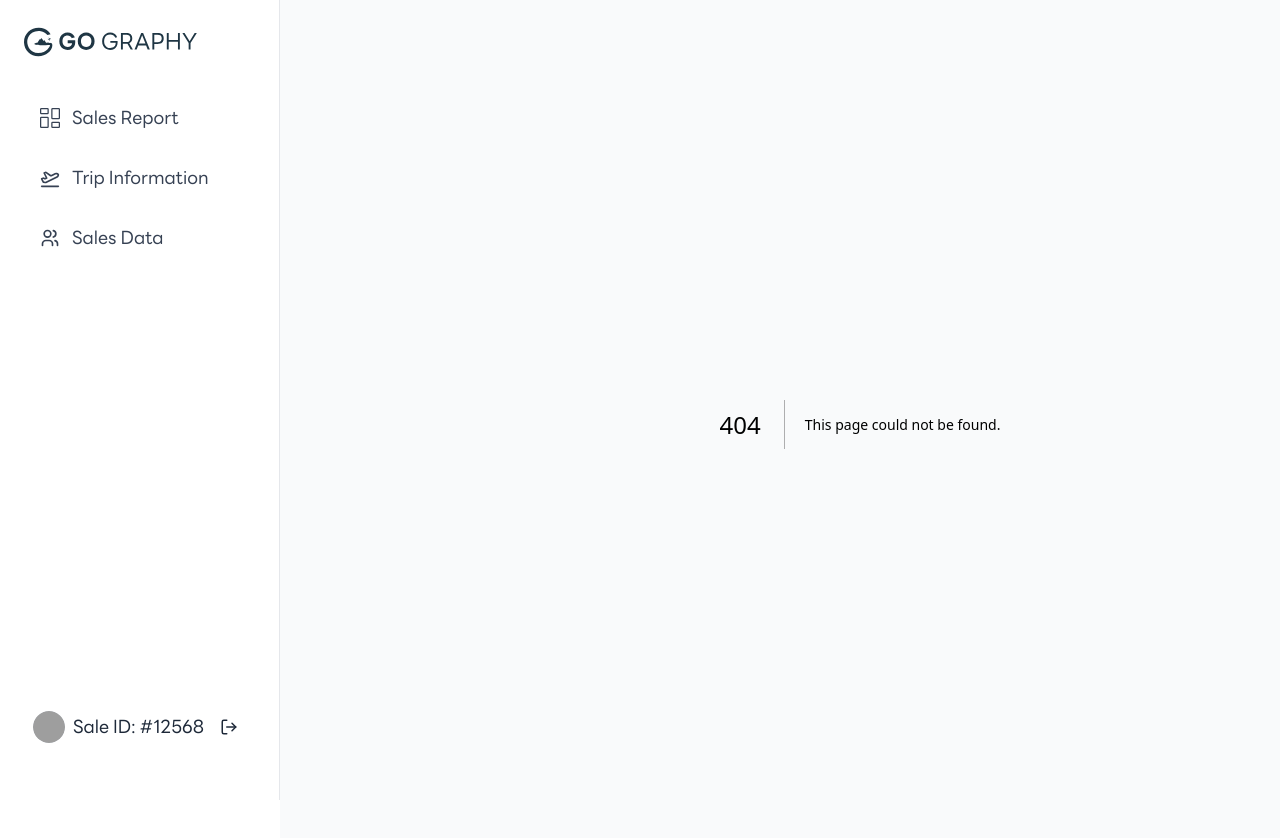
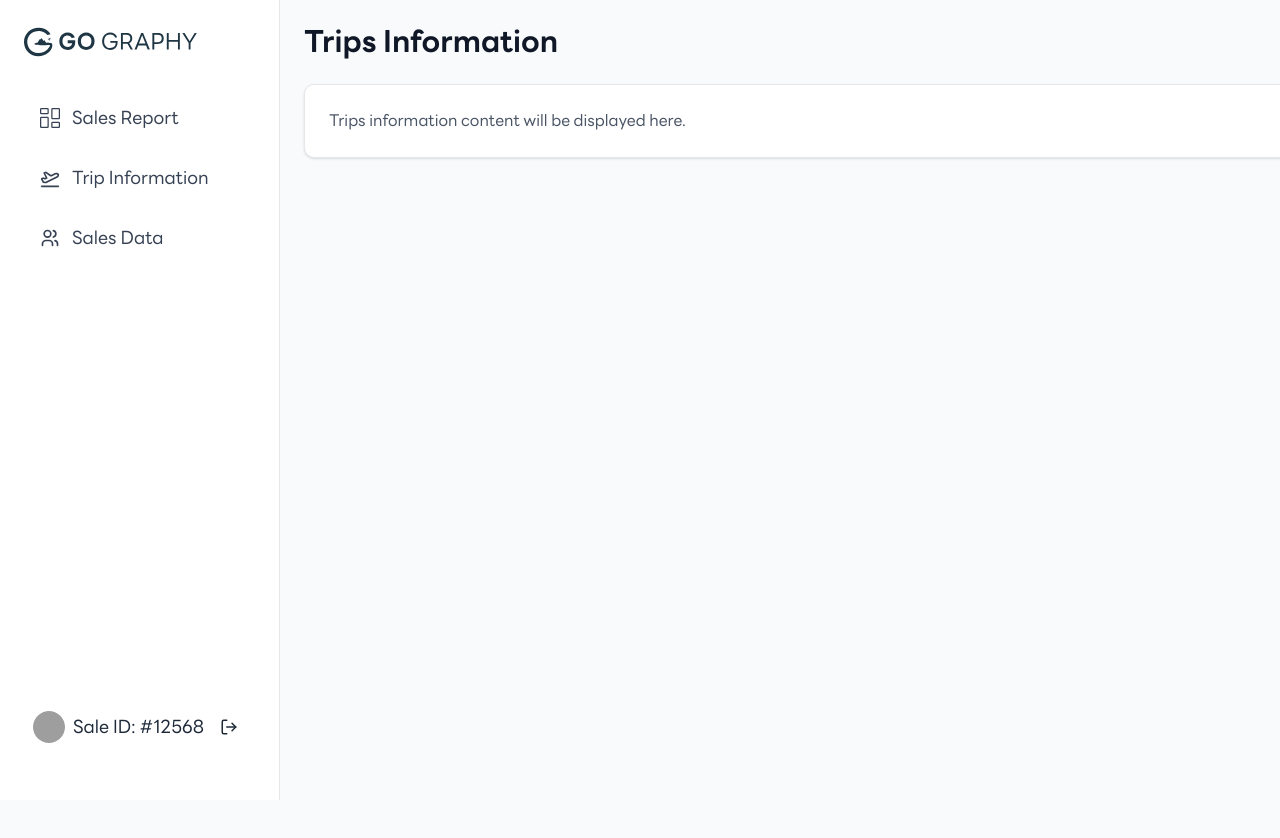
Before and after one commit to Canvasmediaagency/gography-seller-dashboard, a Next.js app: page /Trips in a window 1280 px wide. Before the commit this address had no page. Shown: the top 838 px of the page. After the commit the page ends 800 px from the top, so only its background shows below. Built offline with nearby package versions, Linux system fonts and the light colour scheme; grey boxes are pictures that could not be loaded.

Commit message:
feat: npm i frimousse

```diff
--- a/package.json
+++ b/package.json
@@ -13,6 +13,7 @@
     "@supabase/supabase-js": "^2.51.0",
     "class-variance-authority": "^0.7.1",
     "clsx": "^2.1.1",
+    "frimousse": "^0.3.0",
     "lucide-react": "^0.525.0",
     "next": "15.4.1",
     "react": "19.1.0",
--- a/src/app/special-data/page.tsx
+++ b/src/app/Trips/page.tsx
@@ -3,9 +3,9 @@ import React from 'react'
 function SpecialDataPage() {
   return (
     <>
-      <h1 className="text-3xl font-bold text-gray-900 mb-6">Trip Information</h1>
+      <h1 className="text-3xl font-bold text-gray-900 mb-6">Trips Information</h1>
       <div className="bg-white rounded-lg shadow-sm border border-gray-200 p-6">
-        <p className="text-gray-600">Trip information content will be displayed here.</p>
+        <p className="text-gray-600">Trips information content will be displayed here.</p>
       </div>
     </>
   )
--- a/src/app/components/Sidebar.tsx
+++ b/src/app/components/Sidebar.tsx
@@ -43,7 +43,7 @@ function Sidebar({ className }: SidebarProps) {
           <SidebarButton
             icon={<LuPlaneTakeoff />}
             label="Trip Information"
-            href="/special-data"
+            href="/Trips"
             isActive={isSpecialData}
           />
 
```
Also changed, not shown: src/app/sales-report/page.tsx (indentation only), 1 other file (tests, documents, lock files or other folders).
